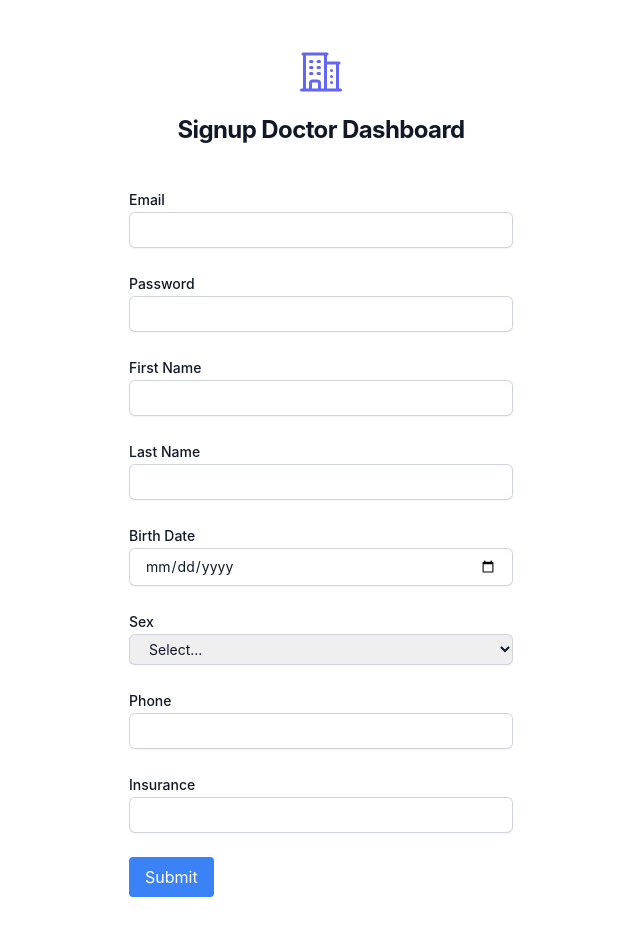
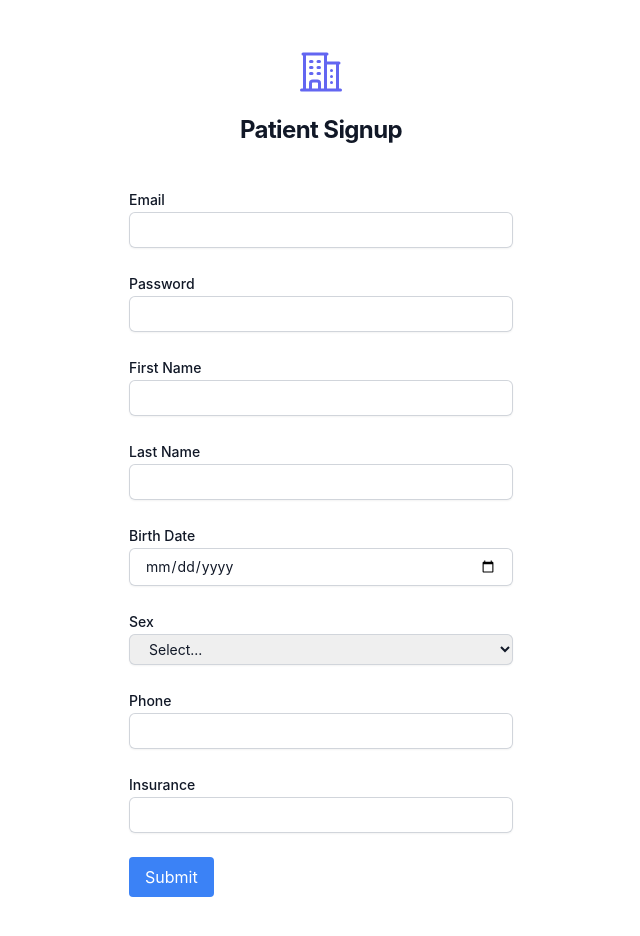
Before and after one commit to koliveiradev/patient-tracker, a React (Create React App) app: page /signup in a window 1280 px wide. Shown: the top 936 px of the page, without its empty margins (319-959 px from the left). Built offline with nearby package versions, Linux system fonts and the light colour scheme.

Commit message:
change route to go to login + signup cleanup

```diff
--- a/src/pages/SignUp.tsx
+++ b/src/pages/SignUp.tsx
@@ -19,7 +19,6 @@ export default function SignUp() {
 
   const handleSubmit = async (e: any) => {
     e.preventDefault(); // Prevent the default form submission behavior
-    console.log('rocks');
     await authService.signUpWithEmail(email, password, firstName, lastName, birthDate, sex, phone, insurance);
   };
 
@@ -33,7 +32,7 @@ export default function SignUp() {
         </svg>
 
         <h2 className="mt-4 text-center text-2xl font-bold leading-9 tracking-tight text-gray-900">
-            Signup Doctor Dashboard
+            Patient Signup
         </h2>
     </div>
 
--- a/src/router/Router.tsx
+++ b/src/router/Router.tsx
@@ -21,7 +21,7 @@ export const IndexRoute = ({ children }: any) => {
     if (session) {
         return <Navigate to="/dashboard" />;
     } else {
-        return <Navigate to="/signup" />;
+        return <Navigate to="/login" />;
     }
 
 };
@@ -29,7 +29,7 @@ export const ProtectedRoute = ({ children }: any) => {
     const session = useAuth();
     if (!session) {
         // user is not authenticated
-        return <Navigate to="/signup" />;
+        return <Navigate to="/login" />;
     }
     return children;
 };
```
